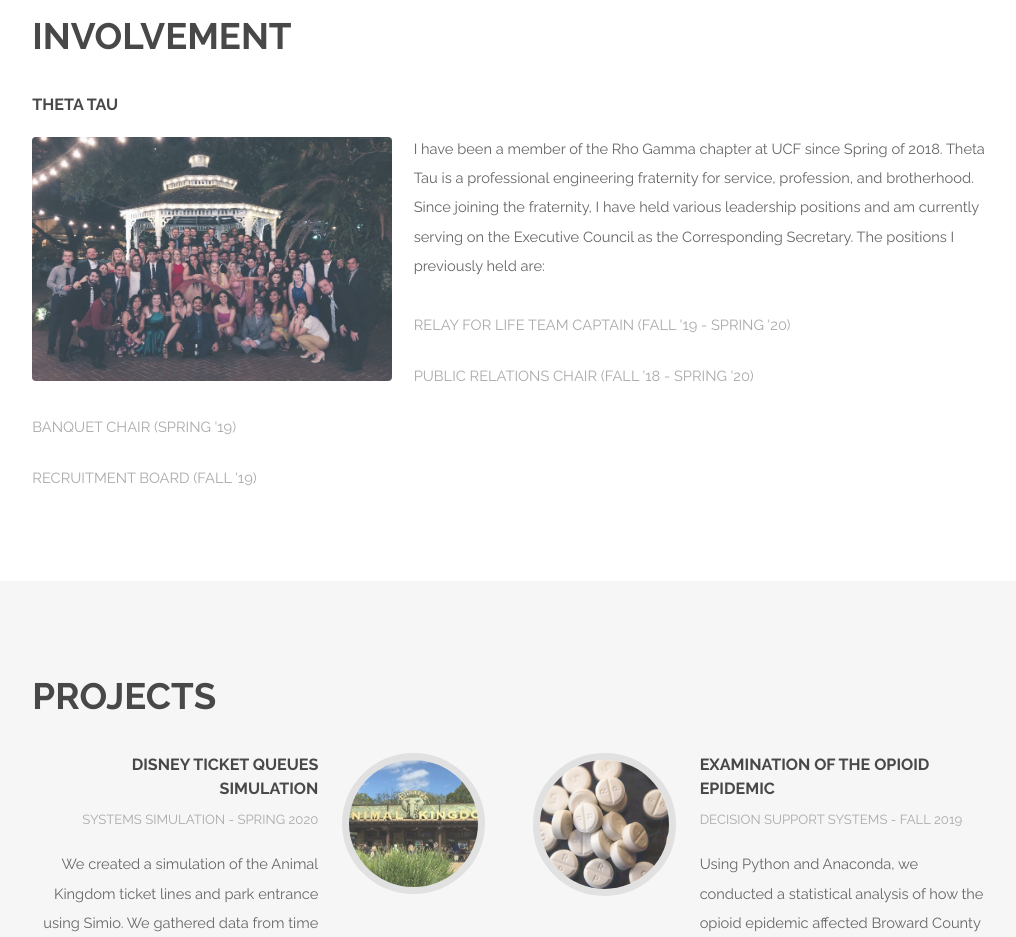
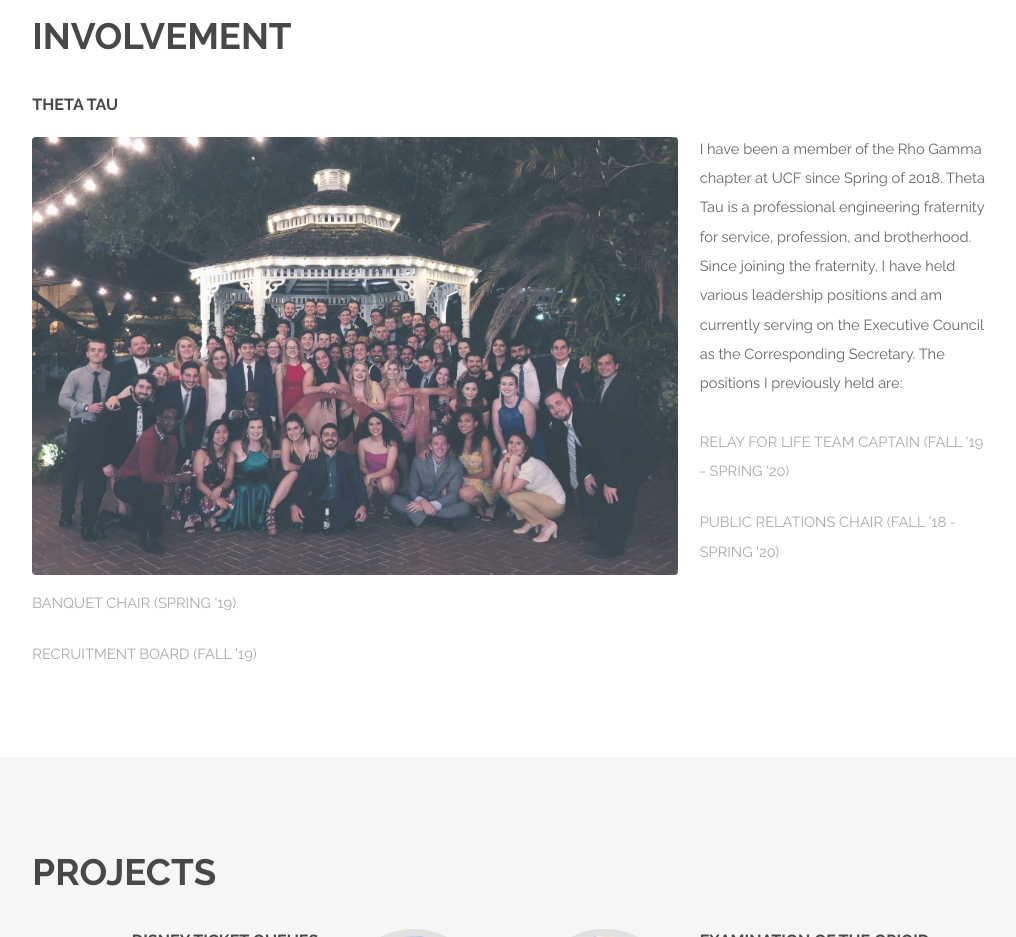
Before and after one commit to adrisasso/adrisasso.github.io, a plain HTML site: page index.html in a window 1280 px wide. Shown: the part 1520-2457 px from the top of the page, without its empty margins (131-1147 px from the left). Drawn offline with Linux system fonts and the light colour scheme.

Commit message:
Update main.css

```diff
--- a/assets/css/main.css
+++ b/assets/css/main.css
@@ -2336,7 +2336,7 @@
 		}
 
 		.image.left, .image.right {
-			max-width: 40%;
+			max-width: 70%;
 		}
 
 			.image.left img, .image.right img {
```
